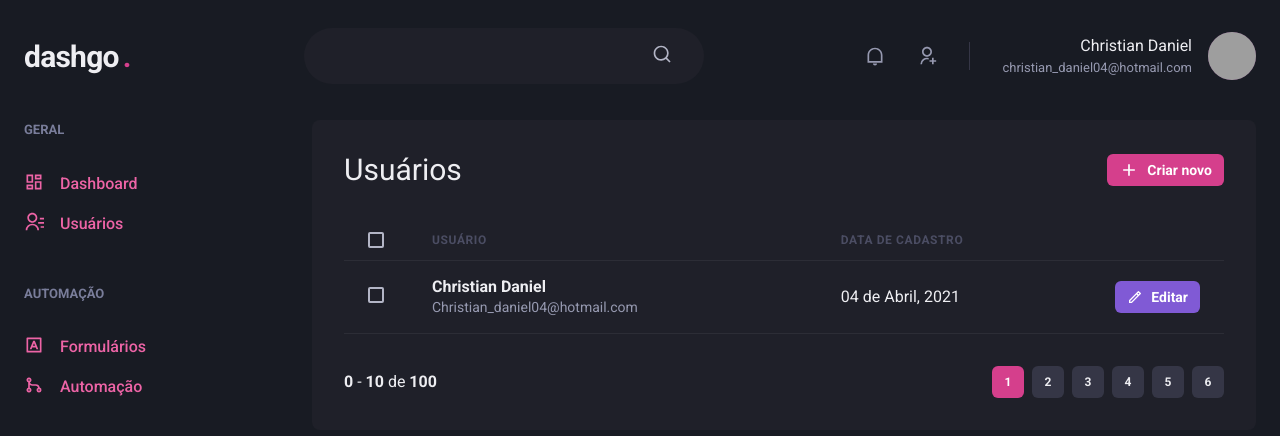
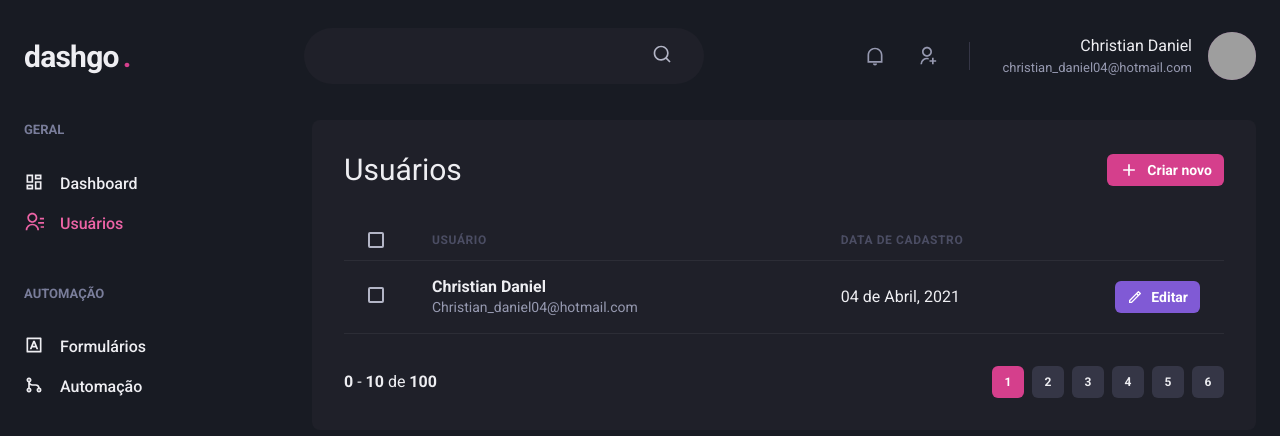
Before and after one commit to ChristanDaniel/clone_dashgo, a Next.js app: page /users in a window 1280 px wide. Shown: the top 436 px of the page. Built offline with nearby package versions, Linux system fonts and the light colour scheme; grey boxes are pictures that could not be loaded.

Commit message:
ActiveLink finalizado

```diff
--- a/src/components/ActiveLink.tsx
+++ b/src/components/ActiveLink.tsx
@@ -1,13 +1,27 @@
+import { useRouter } from 'next/dist/client/router';
 import Link, { LinkProps } from 'next/link'
 import { cloneElement, ReactElement } from 'react'
 
 interface ActiveLinkProps extends LinkProps {
     children: ReactElement;
+    shouldMatchExactHref?: boolean;
 }
 
 
-export function ActiveLink({children, ...rest}: ActiveLinkProps) {
-    const isActive = true;
+export function ActiveLink({children, shouldMatchExactHref, ...rest}: ActiveLinkProps) {
+    const { asPath } = useRouter()
+
+    let isActive = false;
+
+    if (shouldMatchExactHref && (asPath === rest.href || asPath === rest.as )) {
+        isActive = true;
+    }
+
+    if (!shouldMatchExactHref &&
+        (asPath.startsWith(String(rest.href)) ||
+        asPath.startsWith(String(rest.as)))) {
+            isActive = true;
+        }
 
 
     return(
```
